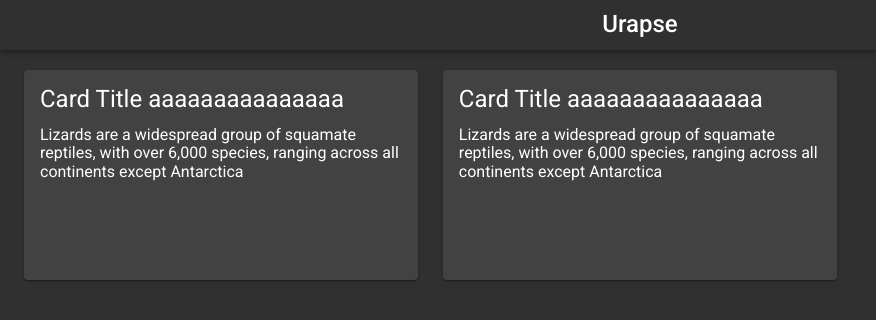
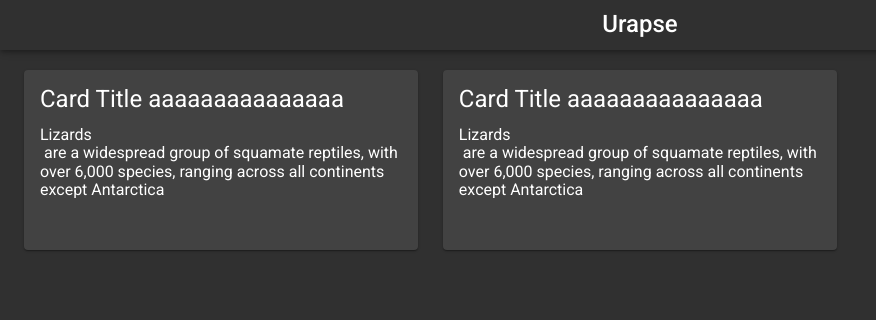
Before and after one commit to Nexus0831/urapse, a Vue app: page / in a window 1280 px wide. Shown: the top 320 px of the page, without its empty margins (0-876 px from the left). Built offline with nearby package versions, Linux system fonts and the light colour scheme.

Commit message:
feat: bodyに\nが含まれていれば改行するように実装

```diff
--- a/src/components/Card.vue
+++ b/src/components/Card.vue
@@ -55,7 +55,7 @@ export default class Card extends Vue {
   .card
     /*--- style ---*/
     background-color #424242
-    height 210px
+    height 180px
     box-shadow: 0px 1px 3px 0px rgba(0, 0, 0, 0.2),
       0px 1px 1px 0px rgba(0, 0, 0, 0.14),
       0px 2px 1px -1px rgba(0, 0, 0, 0.12)
@@ -82,7 +82,9 @@ export default class Card extends Vue {
     overflow hidden
     text-overflow ellipsis
     white-space nowrap
+    user-select none
     /*--- end ---*/
+
     /*--- position ---*/
     grid-row 2 / 3
     grid-column 2 / 3
@@ -99,6 +101,8 @@ export default class Card extends Vue {
     font-weight 400
     overflow hidden
     text-overflow ellipsis
+    user-select none
+    white-space pre-wrap
     /*--- end ---*/
 
     /*--- position ---*/
```
